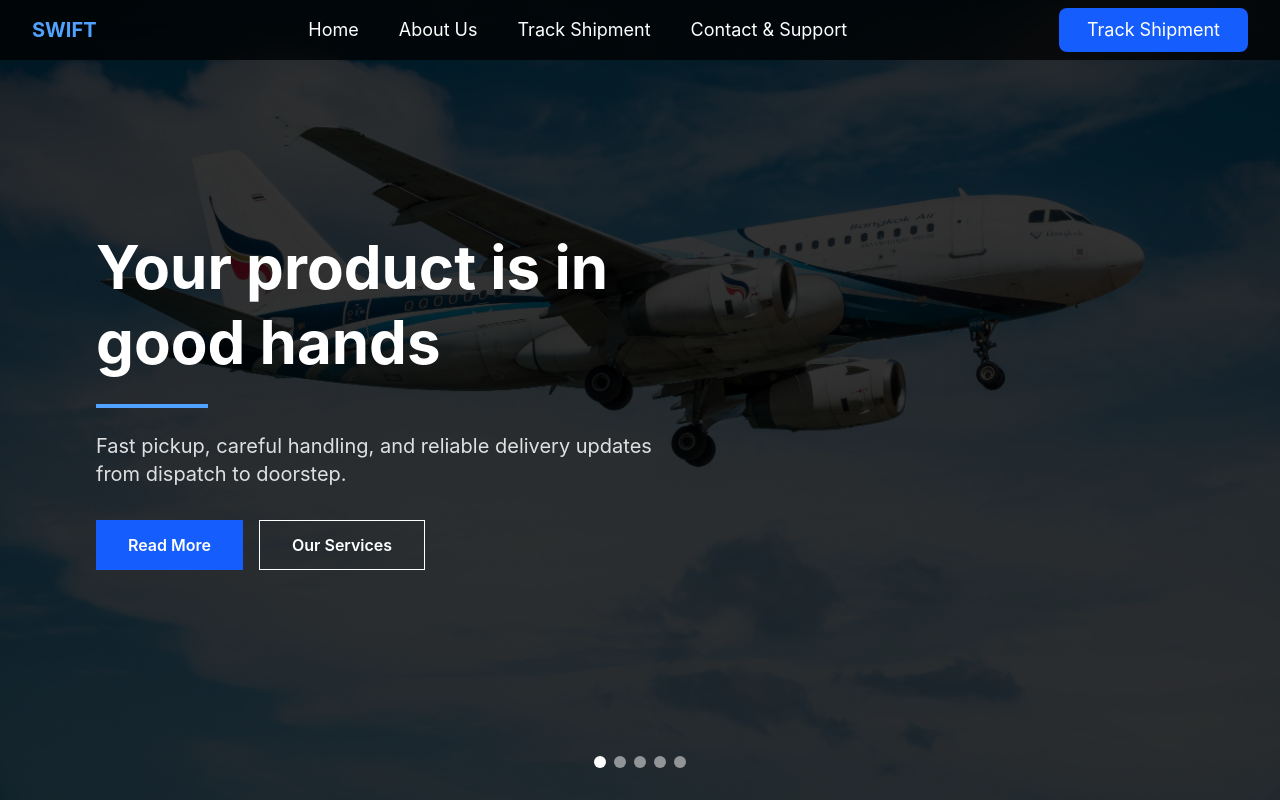
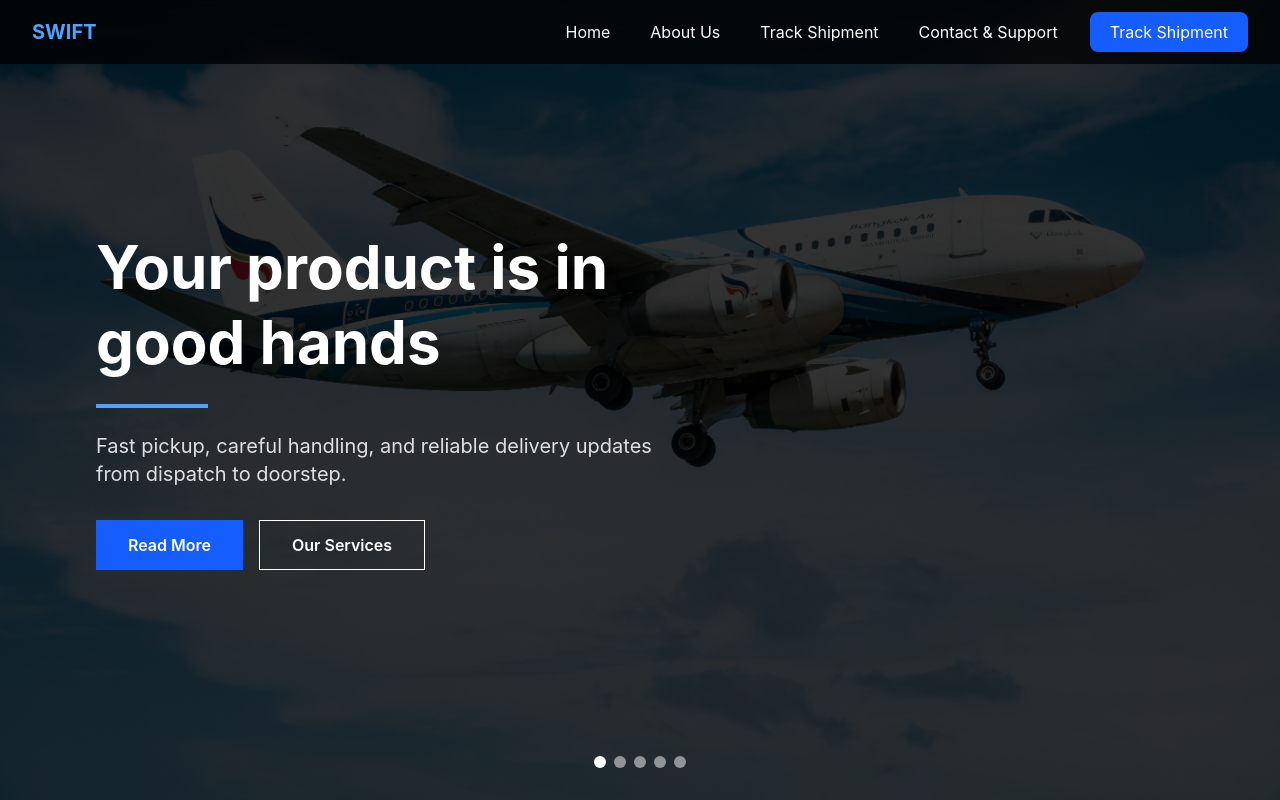
Before and after one commit to destar-ng/swift, a React (Vite) app: page / in a window 1280 px wide. Shown: the top 800 px of the page. Built offline with nearby package versions, Linux system fonts and the light colour scheme.

Commit message:
https://github.com/destar-ng/swift.git

```diff
--- a/Components/Navbar.jsx
+++ b/Components/Navbar.jsx
@@ -1,35 +1,97 @@
+import { useState } from "react";
 import { Link, useNavigate } from "react-router-dom";
+import { Menu, X } from "lucide-react";
 
-function Navbar(){
-    const Navigate = useNavigate();
-    return (
-        <nav className="fixed top-0 w-full bg-black/75 backdrop-blur-xl z-20">
-            <div className="max-w-7xl mx-auto px-4 sm:px-8 ">
-                <div className="text-2xl text-white flex flex-col lg:flex-row items-center justify-between gap-4 py-4 lg:h-15 lg:py-0">
-                    <div className="text-xl font-bold text-blue-400 cursor-pointer shrink-0">SWIFT
+const links = [
+  { to: "/", label: "Home" },
+  { to: "/aboutus", label: "About Us" },
+  { to: "/trackship", label: "Track Shipment" },
+  { to: "/contactsu", label: "Contact & Support" },
+];
 
-                    </div>
-                    {/* <img src={swiftlogo} alt="Swift Logo" className="h-10 w-auto" /> */}
+function Navbar() {
+  const navigate = useNavigate();
+  const [isMenuOpen, setIsMenuOpen] = useState(false);
 
+  const closeMenu = () => setIsMenuOpen(false);
 
-                <ul className="w-full lg:w-auto">
-                    <li className="flex flex-wrap items-center justify-center gap-4 sm:gap-6 lg:gap-10 text-gray-600">
+  return (
+    <nav className="fixed top-0 z-20 w-full bg-black/75 backdrop-blur-xl">
+      <div className="relative mx-auto max-w-7xl px-4 sm:px-8">
+        <div className="flex h-16 items-center justify-between gap-4">
+          <Link
+            to="/"
+            onClick={closeMenu}
+            className="shrink-0 text-xl font-bold text-blue-400"
+          >
+            SWIFT
+          </Link>
 
-                        <Link to="/" className="text-base sm:text-lg text-white whitespace-nowrap">Home</Link>
-                        <Link to="/aboutus" className="text-base sm:text-lg text-white whitespace-nowrap">About Us</Link>
-                        <Link to= "/trackship" className="text-base sm:text-lg text-white whitespace-nowrap">Track Shipment</Link>
-                        <Link to= "/contactsu" className="text-base sm:text-lg text-white whitespace-nowrap">Contact & Support</Link>
-                    </li>
-                </ul>
+          <div className="hidden items-center gap-8 lg:flex">
+            <ul className="flex items-center gap-7 xl:gap-10">
+              {links.map(({ to, label }) => (
+                <li key={to}>
+                  <Link
+                    to={to}
+                    className="whitespace-nowrap text-base text-white transition-colors hover:text-blue-400"
+                  >
+                    {label}
+                  </Link>
+                </li>
+              ))}
+            </ul>
+            <button
+              type="button"
+              onClick={() => navigate("/trackship")}
+              className="whitespace-nowrap rounded-lg bg-blue-600 px-5 py-2 text-base text-white transition-colors hover:bg-blue-700"
+            >
+              Track Shipment
+            </button>
+          </div>
 
-                <div className="w-full sm:w-auto shrink-0">
-                    <button onClick={() => Navigate("/trackship")} className="flex items-center justify-center w-full sm:w-auto bg-blue-600 text-base sm:text-lg text-white px-5 sm:px-7 py-2 rounded-lg hover:bg-blue-700 transition duration-300 whitespace-nowrap">Track Shipment</button>
-                </div>
-                </div>
+          <button
+            type="button"
+            onClick={() => setIsMenuOpen((open) => !open)}
+            className="inline-flex min-h-11 min-w-11 items-center justify-center rounded-lg text-white transition-colors hover:bg-white/10 focus:outline-none focus-visible:ring-2 focus-visible:ring-blue-400 lg:hidden"
+            aria-expanded={isMenuOpen}
+            aria-controls="mobile-navigation"
+            aria-label={isMenuOpen ? "Close navigation menu" : "Open navigation menu"}
+          >
+            {isMenuOpen ? <X size={26} /> : <Menu size={26} />}
+          </button>
+        </div>
 
-            </div>
-        </nav>
+        <div
+          id="mobile-navigation"
+          className={`${isMenuOpen ? "block" : "hidden"} absolute inset-x-4 top-full rounded-b-xl border border-white/10 bg-slate-950/95 p-4 shadow-xl backdrop-blur-xl sm:inset-x-8 lg:hidden`}
+        >
+          <ul className="flex flex-col">
+            {links.map(({ to, label }) => (
+              <li key={to}>
+                <Link
+                  to={to}
+                  onClick={closeMenu}
+                  className="block rounded-lg px-4 py-3 text-base text-white transition-colors hover:bg-white/10 hover:text-blue-400"
+                >
+                  {label}
+                </Link>
+              </li>
+            ))}
+          </ul>
+          <button
+            type="button"
+            onClick={() => {
+              closeMenu();
+              navigate("/trackship");
+            }}
+            className="mt-3 flex min-h-11 w-full items-center justify-center rounded-lg bg-blue-600 px-5 py-2 text-base text-white transition-colors hover:bg-blue-700"
+          >
+            Track Shipment
+          </button>
+        </div>
+      </div>
+    </nav>
+  );
+}
 
-    )
-}
-export default Navbar
+export default Navbar;
```
